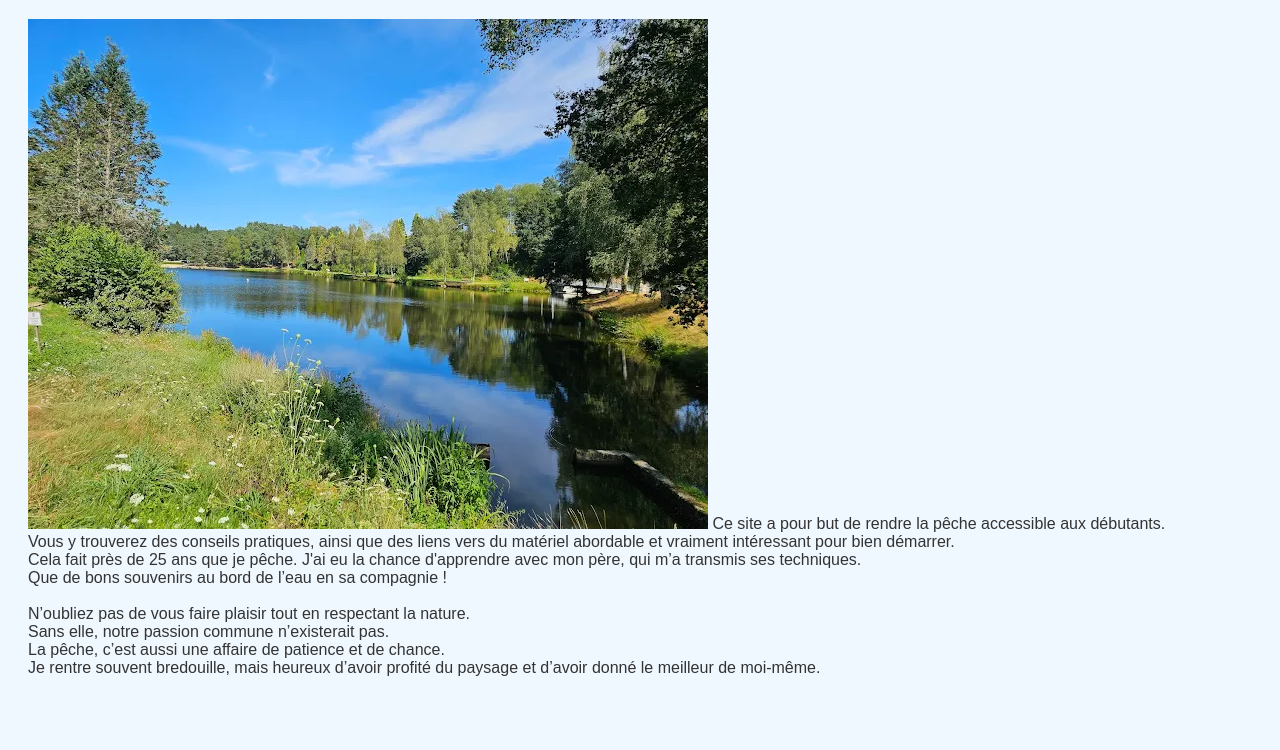
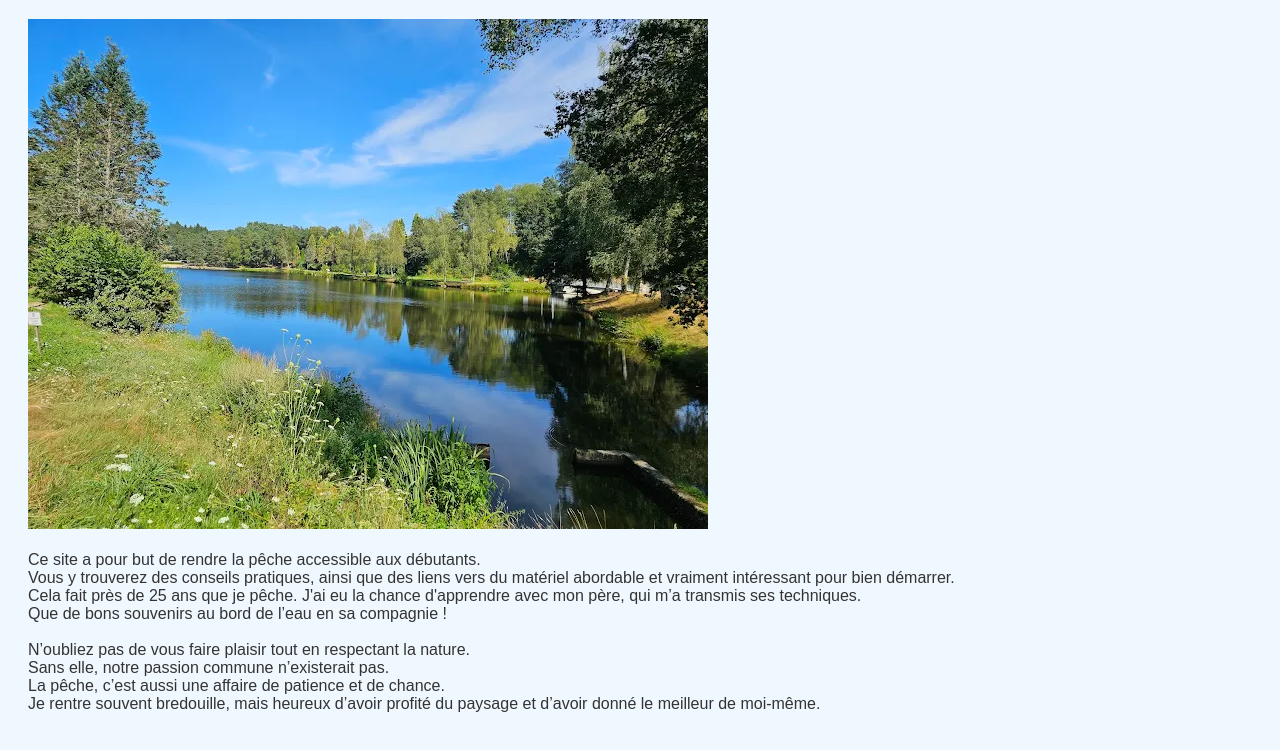
Before and after one commit to Zephyos/mon-site-peche, a plain HTML site: page index.html in a window 1280 px wide. Shown: the part 138-888 px from the top of the page. Before the commit the page ends 859 px from the top, so only its background shows below. Drawn offline with Linux system fonts and the light colour scheme.

Commit message:
Add files via upload

```diff
--- a/index.html
+++ b/index.html
@@ -16,7 +16,7 @@
   </nav>
   <h1>Bienvenue sur mon site de pêche 🎣</h1>
   <p><p>
-    <img src="images/Lac du Deiro.jpg" alt = "Lac du Deiro" >
+    <img src="images/Lac du Deiro.jpg" alt = "Lac du Deiro" > <br><br>
   Ce site a pour but de rendre la pêche accessible aux débutants.  <br>
   Vous y trouverez des conseils pratiques, ainsi que des liens vers du matériel abordable et vraiment intéressant pour bien démarrer.  <br>
   Cela fait près de 25 ans que je pêche. J'ai eu la chance d'apprendre avec mon père, qui m’a transmis ses techniques.  <br>
```
